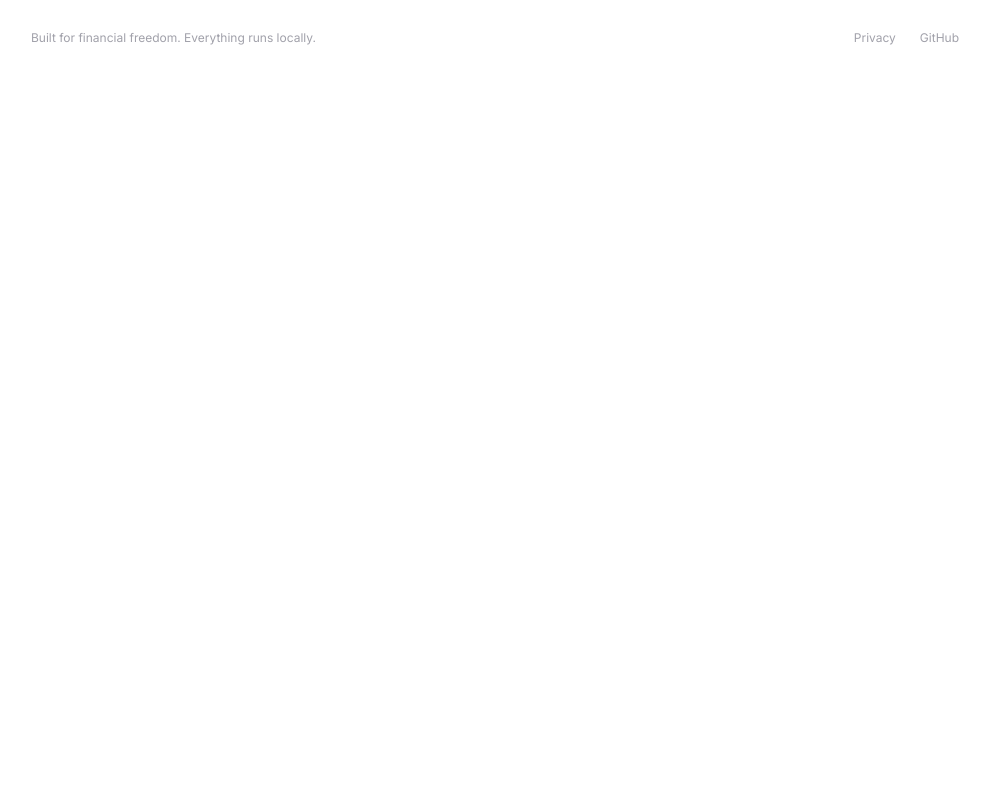
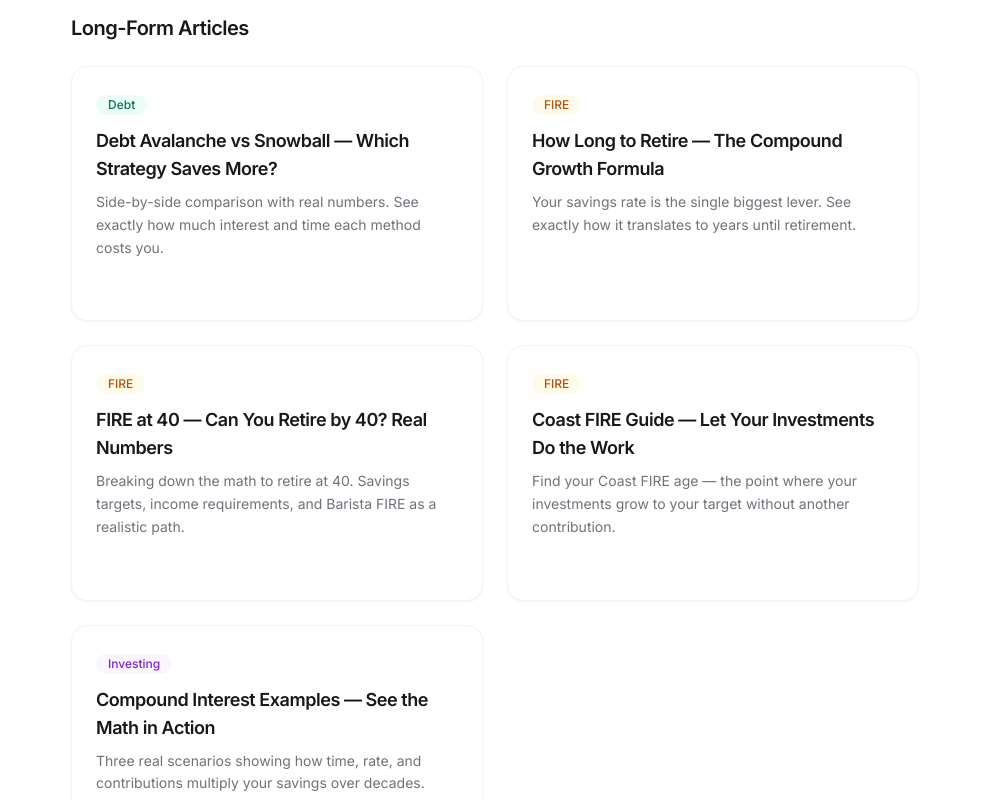
Before and after one commit to q-b23/finkit, a Next.js app: page /guides in a window 1280 px wide. Shown: the part 1420-2220 px from the top of the page, without its empty margins (273-1263 px from the left). Before the commit the page ends 1498 px from the top, so only its background shows below. Built offline with nearby package versions, Linux system fonts and the light colour scheme; no server answers.

Commit message:
feat: cross-link 5 new articles from guides hub and home page Deep Dives section

```diff
--- a/app/guides/page.tsx
+++ b/app/guides/page.tsx
@@ -127,6 +127,92 @@ export default function GuidesPage() {
           </Link>
         ))}
       </div>
+
+
+      {/* Long-Form Articles */}
+      <div className="mt-16 pt-12 border-t border-zinc-100">
+        <h2 className="text-xl font-semibold tracking-tight text-zinc-900 mb-6">
+          Long-Form Articles
+        </h2>
+        <div className="grid gap-6 sm:grid-cols-2">
+          <Link
+            href="/debt-avalanche-vs-snowball"
+            className="group rounded-2xl border border-zinc-100 bg-white p-6 shadow-sm transition-all hover:-translate-y-1 hover:border-zinc-200 hover:shadow-md"
+          >
+            <span className="inline-block rounded-full bg-emerald-50 px-3 py-0.5 text-xs font-medium text-emerald-700 mb-3">Debt</span>
+            <h3 className="text-lg font-semibold tracking-tight text-zinc-900 group-hover:text-zinc-700 transition-colors">
+              Debt Avalanche vs Snowball — Which Strategy Saves More?
+            </h3>
+            <p className="mt-2 text-sm leading-relaxed text-zinc-500">
+              Side-by-side comparison with real numbers. See exactly how much interest and time each method costs you.
+            </p>
+            <span className="mt-4 inline-flex items-center gap-1 text-sm font-medium text-zinc-900 opacity-0 transition-opacity group-hover:opacity-100">
+              Read article <ArrowRight className="h-3.5 w-3.5" />
+            </span>
+          </Link>
+          <Link
+            href="/how-long-to-retire"
+            className="group rounded-2xl border border-zinc-100 bg-white p-6 shadow-sm transition-all hover:-translate-y-1 hover:border-zinc-200 hover:shadow-md"
+          >
+            <span className="inline-block rounded-full bg-amber-50 px-3 py-0.5 text-xs font-medium text-amber-700 mb-3">FIRE</span>
+            <h3 className="text-lg font-semibold tracking-tight text-zinc-900 group-hover:text-zinc-700 transition-colors">
+              How Long to Retire — The Compound Growth Formula
+            </h3>
+            <p className="mt-2 text-sm leading-relaxed text-zinc-500">
+              Your savings rate is the single biggest lever. See exactly how it translates to years until retirement.
+            </p>
+            <span className="mt-4 inline-flex items-center gap-1 text-sm font-medium text-zinc-900 opacity-0 transition-opacity group-hover:opacity-100">
+              Read article <ArrowRight className="h-3.5 w-3.5" />
+            </span>
+          </Link>
+          <Link
+            href="/fire-at-40"
+            className="group rounded-2xl border border-zinc-100 bg-white p-6 shadow-sm transition-all hover:-translate-y-1 hover:border-zinc-200 hover:shadow-md"
+          >
+            <span className="inline-block rounded-full bg-amber-50 px-3 py-0.5 text-xs font-medium text-amber-700 mb-3">FIRE</span>
+            <h3 className="text-lg font-semibold tracking-tight text-zinc-900 group-hover:text-zinc-700 transition-colors">
+              FIRE at 40 — Can You Retire by 40? Real Numbers
+            </h3>
+            <p className="mt-2 text-sm leading-relaxed text-zinc-500">
+              Breaking down the math to retire at 40. Savings targets, income requirements, and Barista FIRE as a realistic path.
+            </p>
+            <span className="mt-4 inline-flex items-center gap-1 text-sm font-medium text-zinc-900 opacity-0 transition-opacity group-hover:opacity-100">
+              Read article <ArrowRight className="h-3.5 w-3.5" />
+            </span>
+          </Link>
+          <Link
+            href="/coast-fire-guide"
+            className="group rounded-2xl border border-zinc-100 bg-white p-6 shadow-sm transition-all hover:-translate-y-1 hover:border-zinc-200 hover:shadow-md"
+          >
+            <span className="inline-block rounded-full bg-amber-50 px-3 py-0.5 text-xs font-medium text-amber-700 mb-3">FIRE</span>
+            <h3 className="text-lg font-semibold tracking-tight text-zinc-900 group-hover:text-zinc-700 transition-colors">
+              Coast FIRE Guide — Let Your Investments Do the Work
+            </h3>
+            <p className="mt-2 text-sm leading-relaxed text-zinc-500">
+              Find your Coast FIRE age — the point where your investments grow to your target without another contribution.
+            </p>
+            <span className="mt-4 inline-flex items-center gap-1 text-sm font-medium text-zinc-900 opacity-0 transition-opacity group-hover:opacity-100">
+              Read article <ArrowRight className="h-3.5 w-3.5" />
+            </span>
+          </Link>
+          <Link
+            href="/compound-interest-examples"
+            className="group rounded-2xl border border-zinc-100 bg-white p-6 shadow-sm transition-all hover:-translate-y-1 hover:border-zinc-200 hover:shadow-md"
+          >
+            <span className="inline-block rounded-full bg-purple-50 px-3 py-0.5 text-xs font-medium text-purple-700 mb-3">Investing</span>
+            <h3 className="text-lg font-semibold tracking-tight text-zinc-900 group-hover:text-zinc-700 transition-colors">
+              Compound Interest Examples — See the Math in Action
+            </h3>
+            <p className="mt-2 text-sm leading-relaxed text-zinc-500">
+              Three real scenarios showing how time, rate, and contributions multiply your savings over decades.
+            </p>
+            <span className="mt-4 inline-flex items-center gap-1 text-sm font-medium text-zinc-900 opacity-0 transition-opacity group-hover:opacity-100">
+              Read article <ArrowRight className="h-3.5 w-3.5" />
+            </span>
+          </Link>
+        </div>
+      </div>
+
     </div>
   );
 }
--- a/app/page.tsx
+++ b/app/page.tsx
@@ -149,6 +149,83 @@ export default function LandingPage() {
         </div>
       </section>
 
+
+      {/* ================================================================
+          LONG-FORM ARTICLES
+          ================================================================ */}
+      <section className="mx-auto max-w-5xl px-4 pb-20 sm:px-6 sm:pb-24">
+        <div className="mb-8">
+          <h2 className="text-2xl font-bold tracking-tight text-zinc-900">
+            Deep Dives
+          </h2>
+          <p className="mt-2 text-sm text-zinc-500">
+            In-depth articles with real numbers, formulas, and examples. No fluff.
+          </p>
+        </div>
+        <div className="grid gap-5 sm:grid-cols-2 lg:grid-cols-3">
+          <Link
+            href="/how-long-to-retire"
+            className="group rounded-2xl border border-zinc-100 bg-white p-5 shadow-sm transition-all hover:-translate-y-1 hover:border-zinc-200 hover:shadow-md"
+          >
+            <span className="inline-block rounded-full bg-amber-50 px-3 py-0.5 text-xs font-medium text-amber-700 mb-3">FIRE</span>
+            <h3 className="font-semibold text-zinc-900 group-hover:text-zinc-700 transition-colors">
+              How Long to Retire
+            </h3>
+            <p className="mt-1.5 text-sm text-zinc-500">
+              Savings rate to retirement timeline — with a quick-reference table.
+            </p>
+          </Link>
+          <Link
+            href="/fire-at-40"
+            className="group rounded-2xl border border-zinc-100 bg-white p-5 shadow-sm transition-all hover:-translate-y-1 hover:border-zinc-200 hover:shadow-md"
+          >
+            <span className="inline-block rounded-full bg-amber-50 px-3 py-0.5 text-xs font-medium text-amber-700 mb-3">FIRE</span>
+            <h3 className="font-semibold text-zinc-900 group-hover:text-zinc-700 transition-colors">
+              FIRE at 40
+            </h3>
+            <p className="mt-1.5 text-sm text-zinc-500">
+              The math, the income required, and the Barista FIRE alternative.
+            </p>
+          </Link>
+          <Link
+            href="/compound-interest-examples"
+            className="group rounded-2xl border border-zinc-100 bg-white p-5 shadow-sm transition-all hover:-translate-y-1 hover:border-zinc-200 hover:shadow-md"
+          >
+            <span className="inline-block rounded-full bg-purple-50 px-3 py-0.5 text-xs font-medium text-purple-700 mb-3">Investing</span>
+            <h3 className="font-semibold text-zinc-900 group-hover:text-zinc-700 transition-colors">
+              Compound Interest Examples
+            </h3>
+            <p className="mt-1.5 text-sm text-zinc-500">
+              Three real scenarios: Sarah, Mike, and Alex. See who wins.
+            </p>
+          </Link>
+          <Link
+            href="/debt-avalanche-vs-snowball"
+            className="group rounded-2xl border border-zinc-100 bg-white p-5 shadow-sm transition-all hover:-translate-y-1 hover:border-zinc-200 hover:shadow-md"
+          >
+            <span className="inline-block rounded-full bg-emerald-50 px-3 py-0.5 text-xs font-medium text-emerald-700 mb-3">Debt</span>
+            <h3 className="font-semibold text-zinc-900 group-hover:text-zinc-700 transition-colors">
+              Avalanche vs Snowball
+            </h3>
+            <p className="mt-1.5 text-sm text-zinc-500">
+              Side-by-side with real numbers — see the dollar difference.
+            </p>
+          </Link>
+          <Link
+            href="/coast-fire-guide"
+            className="group rounded-2xl border border-zinc-100 bg-white p-5 shadow-sm transition-all hover:-translate-y-1 hover:border-zinc-200 hover:shadow-md"
+          >
+            <span className="inline-block rounded-full bg-amber-50 px-3 py-0.5 text-xs font-medium text-amber-700 mb-3">FIRE</span>
+            <h3 className="font-semibold text-zinc-900 group-hover:text-zinc-700 transition-colors">
+              Coast FIRE Guide
+            </h3>
+            <p className="mt-1.5 text-sm text-zinc-500">
+              The point where your money works harder than you do.
+            </p>
+          </Link>
+        </div>
+      </section>
+
       {/* ================================================================
           PRIVACY REASSURANCE
           ================================================================ */}
```
Also changed, not shown: 1 other file (tests, documents, lock files or other folders).
